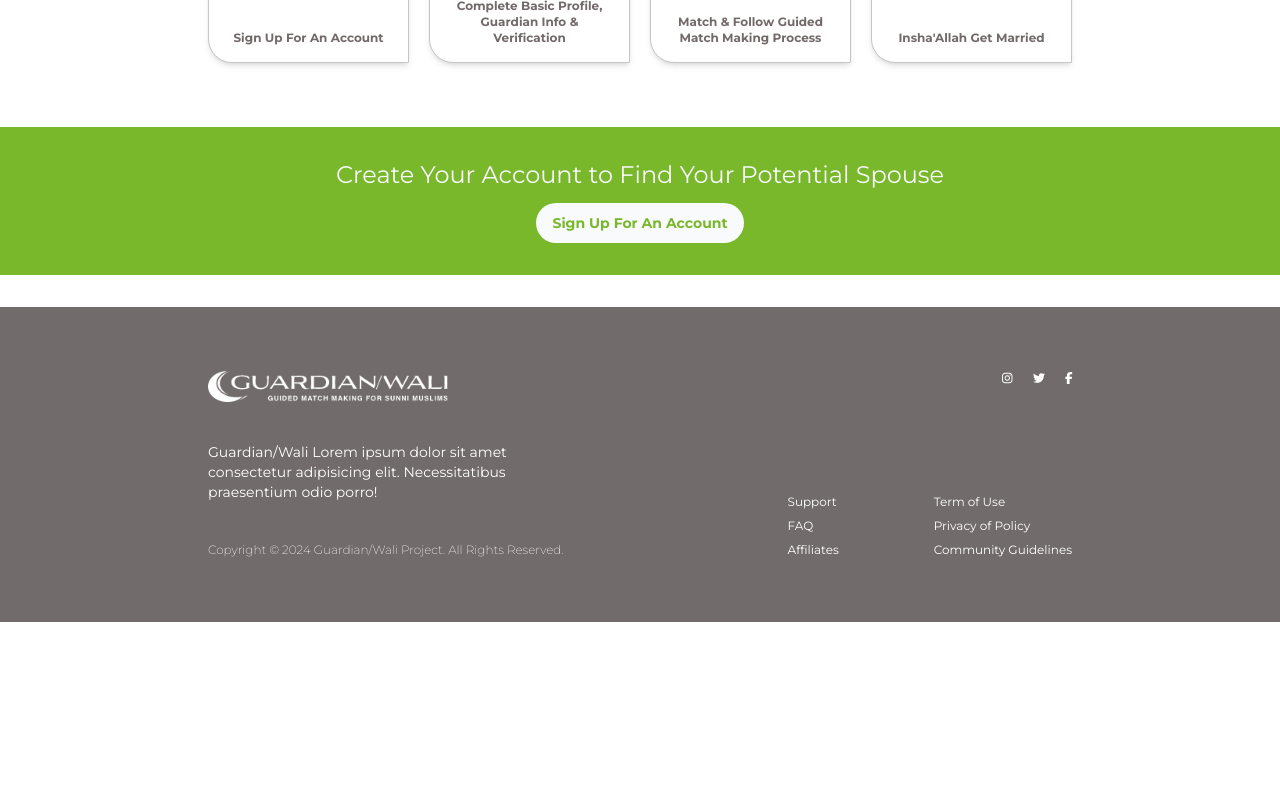
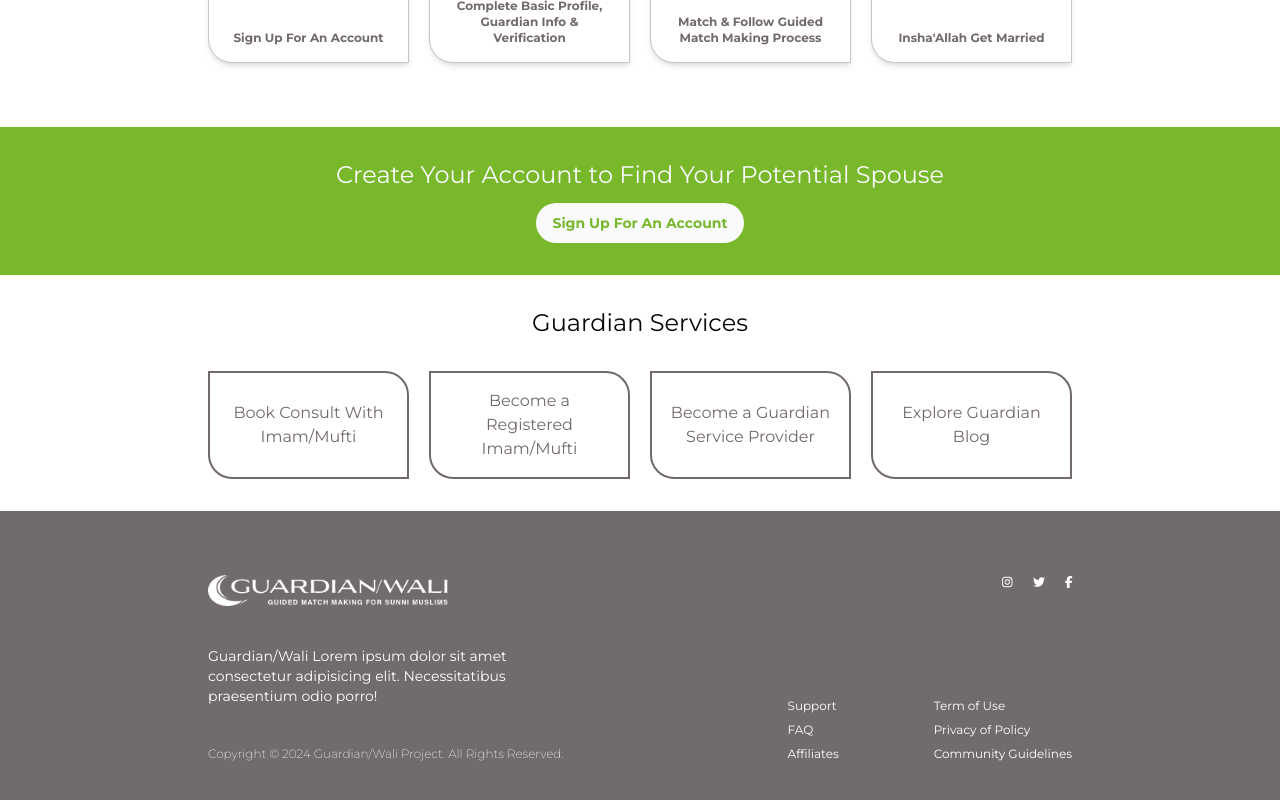
Before and after one commit to Natnael-crypto/GMM, a Next.js app in the folder client/gmm-fe/: page /en in a window 1280 px wide. Shown: the part 1947-2747 px from the top of the page. Before the commit the page ends 2569 px from the top, so only its background shows below. Built offline with nearby package versions, Linux system fonts and the light colour scheme.

Commit message:
feat(gmm-fe): add guardian services

```diff
--- a/client/gmm-fe/messages/en.json
+++ b/client/gmm-fe/messages/en.json
@@ -101,6 +101,13 @@
       "step2": "Complete Basic Profile, Guardian Info & Verification",
       "step3": "Match & Follow Guided Match Making Process",
       "step4": "Insha'Allah Get Married"
+    },
+    "guardianServices": {
+      "title": "Guardian Services",
+      "bookConsultation": "Book Consult With Imam/Mufti",
+      "becomeImamOrMufti": "Become a Registered Imam/Mufti",
+      "becomeGuardianServiceProvider": "Become a Guardian Service Provider",
+      "exploreGuardianBlog": "Explore Guardian Blog"
     }
   }
 }
--- a/client/gmm-fe/src/app/[locale]/page.tsx
+++ b/client/gmm-fe/src/app/[locale]/page.tsx
@@ -3,6 +3,7 @@ import HeroCarousel from '@/components/landing-page/components/carousel/hero-car
 import CreateAccount from '@/components/landing-page/components/create-account/create-account';
 import HowItWorks from '@/components/landing-page/components/how-it-works/how-it-works';
 import OtherPlatforms from '@/components/landing-page/components/other-platforms/other-platforms';
+import GuardianServices from '@/components/landing-page/components/services/guardian-services';
 
 import Footer from '@/components/ui/footer';
 import LanguageSelector from '@/components/ui/language-selector';
@@ -23,6 +24,7 @@ export default function Home({ params: { locale } }: LocaleProps) {
       <OtherPlatforms />
       <HowItWorks />
       <CreateAccount variant="filled" margin="wide" />
+      <GuardianServices />
       <Footer />
     </main>
   );
--- /dev/null
+++ b/client/gmm-fe/src/components/landing-page/components/services/card.tsx
@@ -0,0 +1,13 @@
+import { Card } from '@/components/ui/card';
+import { GuardianServiceCardProps } from '@/types';
+import React from 'react';
+
+export default function GuardianServiceCard({
+  children,
+}: GuardianServiceCardProps) {
+  return (
+    <Card className="col bg-background text-secondary shadow-none border-secondary border-2 cursor-pointer hover:text-primary hover:border-primary flex items-center justify-center">
+      {children}
+    </Card>
+  );
+}
--- /dev/null
+++ b/client/gmm-fe/src/components/landing-page/components/services/guardian-services.tsx
@@ -0,0 +1,21 @@
+import GuardianSerivceCard from './card';
+import { useTranslations } from 'next-intl';
+import React from 'react';
+
+export default function GuardianServices() {
+  const t = useTranslations('Landing.guardianServices');
+  return (
+    <div className="mx-6 sm:mx-16 md:mx-24 lg:mx-52 text-center ">
+      <h2 className="text-2xl ">{t('title')}</h2>
+
+      <div className="grid grid-cols-4 gap-5 my-8 justify-center">
+        <GuardianSerivceCard>{t('bookConsultation')}</GuardianSerivceCard>
+        <GuardianSerivceCard>{t('becomeImamOrMufti')}</GuardianSerivceCard>
+        <GuardianSerivceCard>
+          {t('becomeGuardianServiceProvider')}
+        </GuardianSerivceCard>
+        <GuardianSerivceCard>{t('exploreGuardianBlog')}</GuardianSerivceCard>
+      </div>
+    </div>
+  );
+}
--- a/client/gmm-fe/src/types/index.ts
+++ b/client/gmm-fe/src/types/index.ts
@@ -68,3 +68,7 @@ export interface CreateAccountProps {
   variant?: 'default' | 'filled';
   margin?: 'default' | 'wide';
 }
+
+export interface GuardianServiceCardProps {
+  children: React.ReactNode;
+}
```
